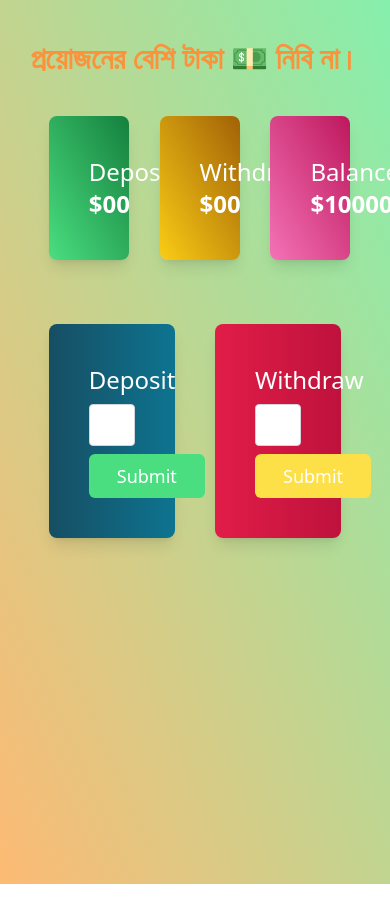
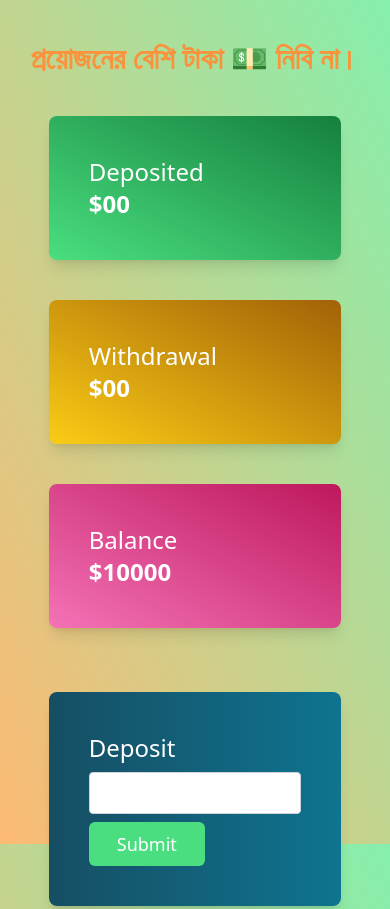
Before and after one commit to sohanemon/baap-er-bank, a plain HTML site: page dashboard.html in a window 390 px wide. Shown: the top 909 px of the page. Before the commit the page ends 884 px from the top, so only its background shows below. Drawn offline with Linux system fonts and the light colour scheme.

Commit message:
responsive done

```diff
--- a/dashboard.html
+++ b/dashboard.html
@@ -8,13 +8,13 @@
     <link rel="stylesheet" href="./css/output.css" />
   </head>
   <body
-    class="bg-gradient-to-tr from-orange-300 relative to-green-300 h-screen overflow-hidden"
+    class="bg-gradient-to-tr from-orange-300 relative to-green-300 h-screen md:overflow-hidden"
   >
-    <h1 class="text-3xl font-bold text-orange-400 text-center my-10">
+    <h1 class="text-3xl font-bold text-orange-400 text-center py-10">
       প্রয়োজনের বেশি টাকা 💵 নিবি না।
     </h1>
     <section class="mx-auto text-2xl space-y-16 w-3/4 text-white font-medium">
-      <div class="grid grid-cols-3 gap-10">
+      <div class="grid grid-cols-1 sm:grid-cols-2 md:grid-cols-3 gap-10">
         <div
           class="bg-gradient-to-tr shadow-lg from-green-400 to-green-700 rounded-lg p-10 w-full mx-auto"
         >
@@ -34,7 +34,7 @@
           <p class="font-semibold">$<span id="balance">10000</span></p>
         </div>
       </div>
-      <div class="grid grid-cols-2 gap-10">
+      <div class="grid grid-cols-1 md:grid-cols-2 gap-10">
         <div
           class="mx-auto p-10 rounded-lg shadow-lg w-full bg-gradient-to-l from-cyan-700 to-cyan-900 space-y-2"
         >
```
Also changed, not shown: css/output.css.
